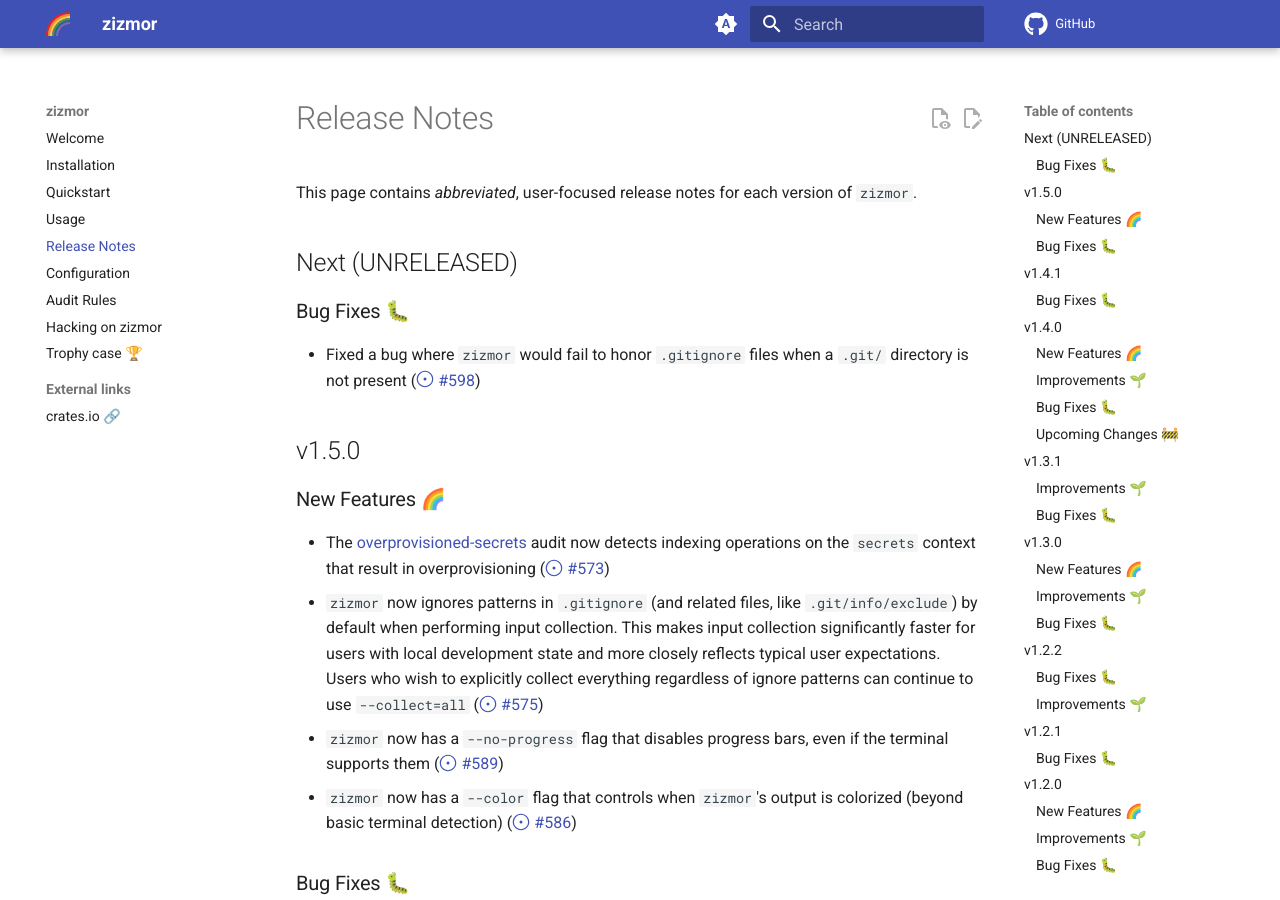
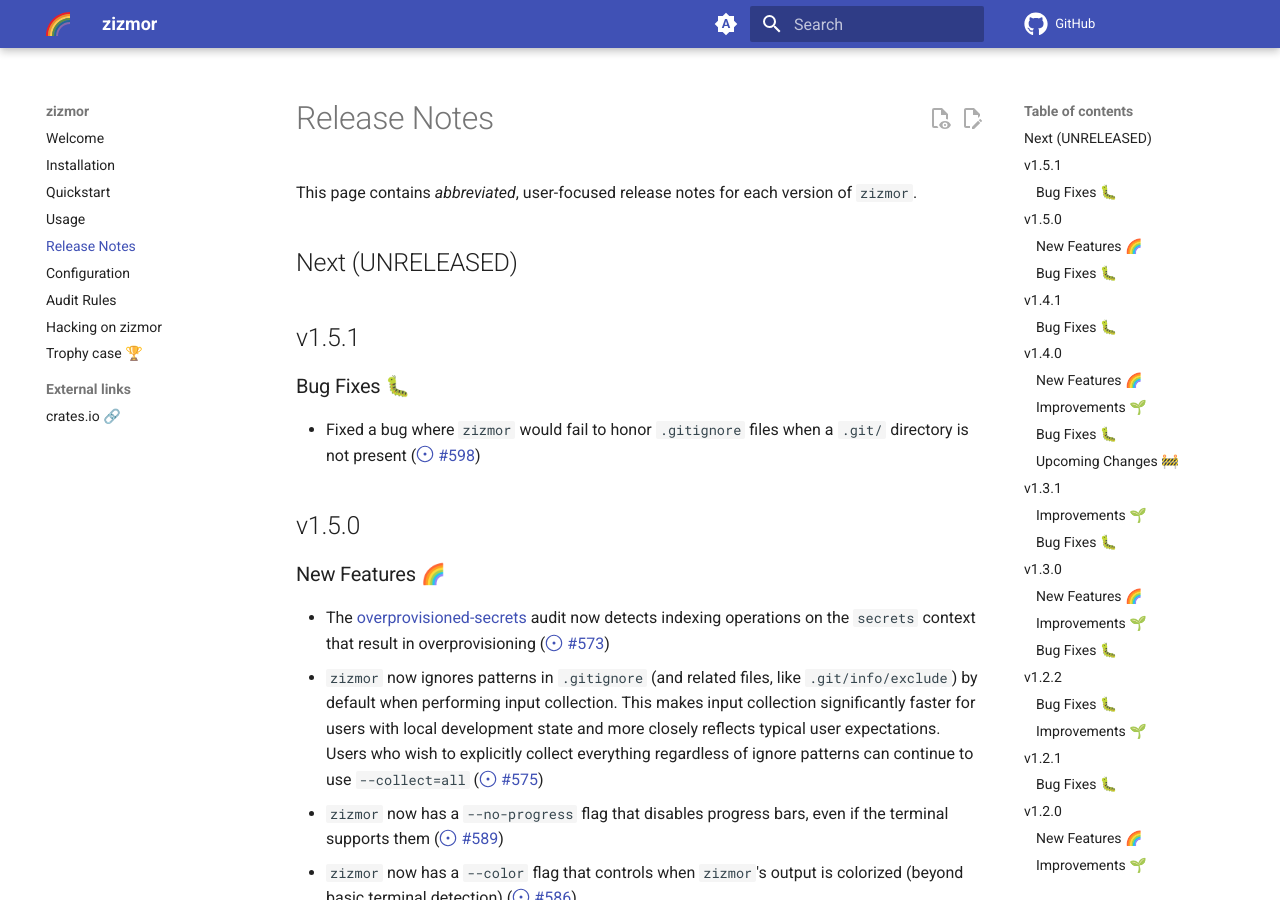
Before and after one commit to zizmorcore/zizmor, an MkDocs documentation site: the page built from docs/release-notes.md, in a window 1280 px wide and 900 px high. Built offline with MkDocs 1.6.1 and Material for MkDocs 9.7.7, drawn with Linux system fonts in a browser that asks for light colours; comment, search, counter and statistics services are not loaded.

Commit message:
chore: prep for v1.5.1 release (#601)
Signed-off-by: William Woodruff <william@yossarian.net>

````diff
--- a/Cargo.toml
+++ b/Cargo.toml
@@ -1,7 +1,7 @@
 [package]
 name = "zizmor"
 description = "Static analysis for GitHub Actions"
-version = "1.5.0"
+version = "1.5.1"
 edition = "2024"
 repository = "https://github.com/woodruffw/zizmor"
 homepage = "https://github.com/woodruffw/zizmor"
--- a/docs/release-notes.md
+++ b/docs/release-notes.md
@@ -8,6 +8,8 @@
 of `zizmor`.
 
 ## Next (UNRELEASED)
+
+## v1.5.1
 
 ### Bug Fixes 🐛
 
--- a/docs/usage.md
+++ b/docs/usage.md
@@ -472,7 +472,7 @@
 
 ```yaml
 - repo: https://github.com/woodruffw/zizmor-pre-commit
-  rev: v1.5.0 # (1)!
+  rev: v1.5.1 # (1)!
   hooks:
   - id: zizmor
 ```
````
Also changed, not shown: 1 other file.
